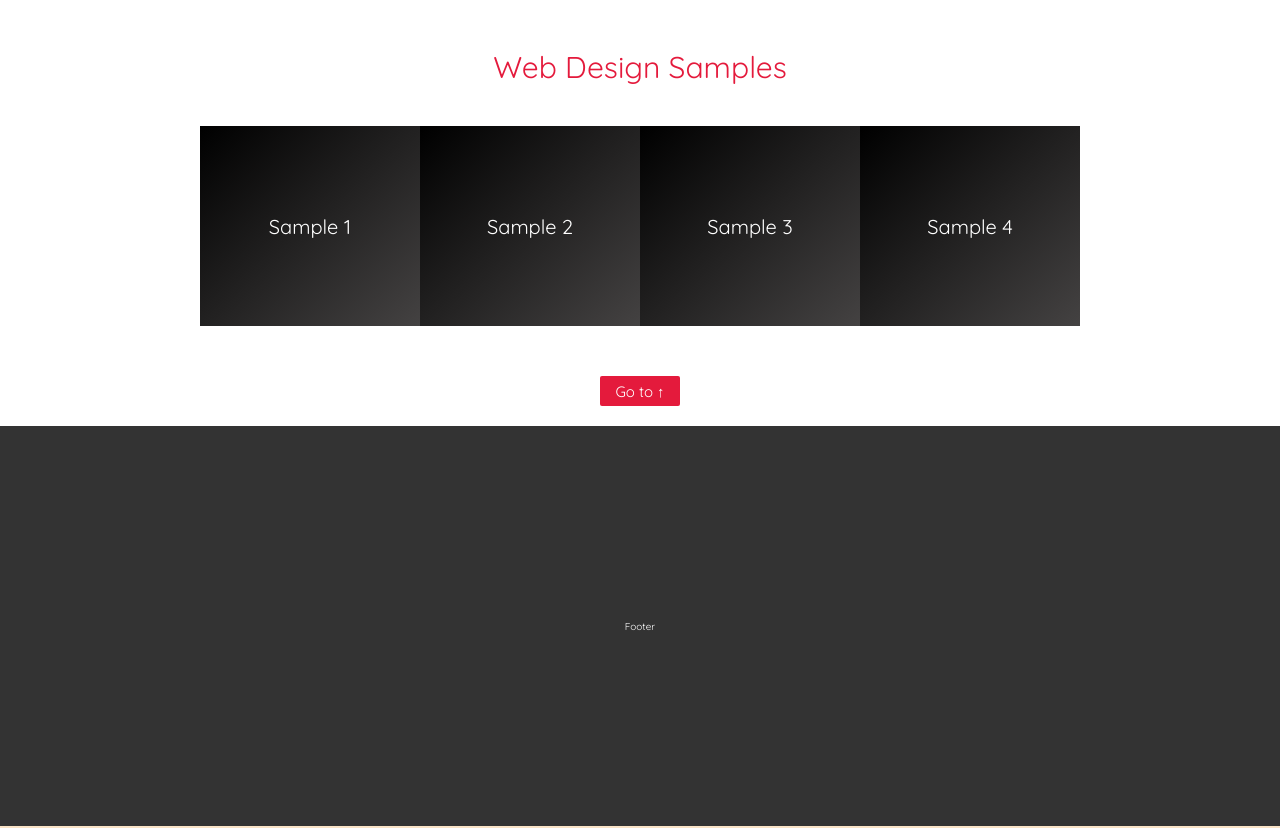
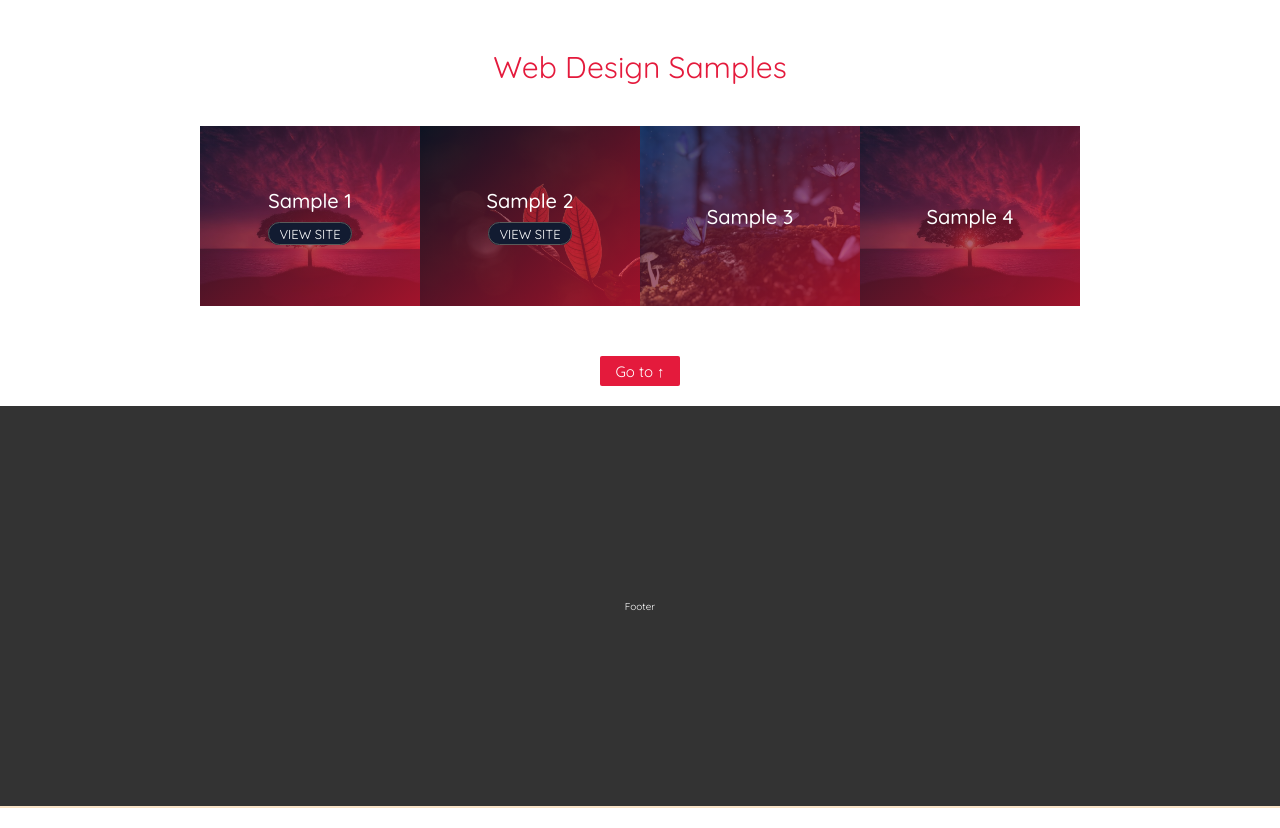
Before and after one commit to kasantosh/freelance-dev, a website: page index.html in a window 1280 px wide. Shown: the part 1960-2788 px from the top of the page. Drawn offline with Linux system fonts and the light colour scheme.

Commit message:
Have the rough layout for projects ready

```diff
--- a/index.html
+++ b/index.html
@@ -190,10 +190,31 @@
             </div>
 
             <div class="projects__box__display">
-                <div class="projects__box__display-items"><span>Sample 1</span></div>
-                <div class="projects__box__display-items"><span>Sample 2</span></div>
-                <div class="projects__box__display-items"><span>Sample 3</span></div>
-                <div class="projects__box__display-items"><span>Sample 4</span></div>
+                <div class="projects__box__display-items projects__box__display-items-1">
+                    <div class="projects__box__display__title">
+                        <h3>Sample 1</h3>
+                    </div>
+                    <div class="projects__box__display__link">
+                        <a href="https://kasantosh.github.io/MiBook/" class="projects__box__display-btn"
+                            target="_blank">View site</a>
+                    </div>
+
+                </div>
+                <div class="projects__box__display-items projects__box__display-items-2">
+                    <div class="projects__box__display__title">
+                        <h3>Sample 2</h3>
+                    </div>
+                    <div class="projects__box__display__link">
+                        <a href="https://kasantosh.github.io/Blozzom/" class="projects__box__display-btn"
+                            target="_blank">View site</a>
+                    </div>
+                </div>
+                <div class="projects__box__display-items projects__box__display-items-3">
+                    <h3>Sample 3</h3>
+                </div>
+                <div class="projects__box__display-items projects__box__display-items-4">
+                    <h3>Sample 4</h3>
+                </div>
             </div>
 
             <div class="up-button mt-medium">
--- a/sass/components/_buttons.scss
+++ b/sass/components/_buttons.scss
@@ -11,8 +11,6 @@
 
     &__link:link,
     &__link:visited {
-
-
         font-size: 1.5rem;
         text-align: center;
         color: $color-white;
--- a/sass/layout/_projects.scss
+++ b/sass/layout/_projects.scss
@@ -18,22 +18,80 @@
             flex-direction: row;
             flex-wrap: wrap;
 
+            &__link {
+                margin-top: 1rem;
+            }
+
+            &-btn:link,
+            &-btn:visited {
+                background-color: $color-navy;
+                font-size: 1.3rem;
+                text-align: center;
+                color: $color-white;
+                padding: 0.25rem 1rem;
+                text-decoration: none;
+                text-transform: uppercase;
+                align-self: center;
+                margin: 2rem;
+                border-radius: 3rem;
+                border: 1px solid rgb(90, 90, 90);
+            }
+
             &-items {
 
                 width: 22rem;
-                height: 20rem;
-                background-image: linear-gradient(to right bottom, black, rgb(68, 66, 66));
+                height: 18rem;
+                display: flex;
+                flex-direction: column;
+                justify-content: center;
+                align-items: center;
+
+                &-1 {
+                    background-image: linear-gradient(to right bottom,
+                    rgba($color-navy, 0.7),
+                    rgba($color-coral, 0.7)
+                    ),
+                    url(/img/proj-1.jpg);
+                    background-position: center;
+                    background-size: cover;
+                }
+                &-2 {
+                    background-image: linear-gradient(to right bottom,
+                    rgba($color-navy, 0.7),
+                    rgba($color-coral, 0.7)
+                    ),
+                    url(/img/proj-2.jpg);
+                    background-position: center;
+                    background-size: cover;
+                }
+                &-3 {
+                    background-image: linear-gradient(to right bottom,
+                    rgba($color-navy, 0.7),
+                    rgba($color-coral, 0.7)
+                    ),
+                    url(/img/proj-3.jpg);
+                    background-position: center;
+                    background-size: cover;
+                }
+                &-4 {
+                    background-image: linear-gradient(to right bottom,
+                    rgba($color-navy, 0.7),
+                    rgba($color-coral, 0.7)
+                    ),
+                    url(/img/proj-1.jpg);
+                    background-position: center;
+                    background-size: cover;
+                }
             }
 
-            &-items span {
+            &-items h3 {
                 display: flex;
                 justify-content: center;
                 align-items: center;
-                height: 100%;
+                height: 80%;
                 color: white;
                 font-size: 2rem;
-                transform-origin: 50% 20%;
-
+                font-weight: 500;
             }
         }
     }
```
Also changed, not shown: css/style.css, img/proj-1.jpg (added), img/proj-2.jpg (added), img/proj-3.jpg (added).
